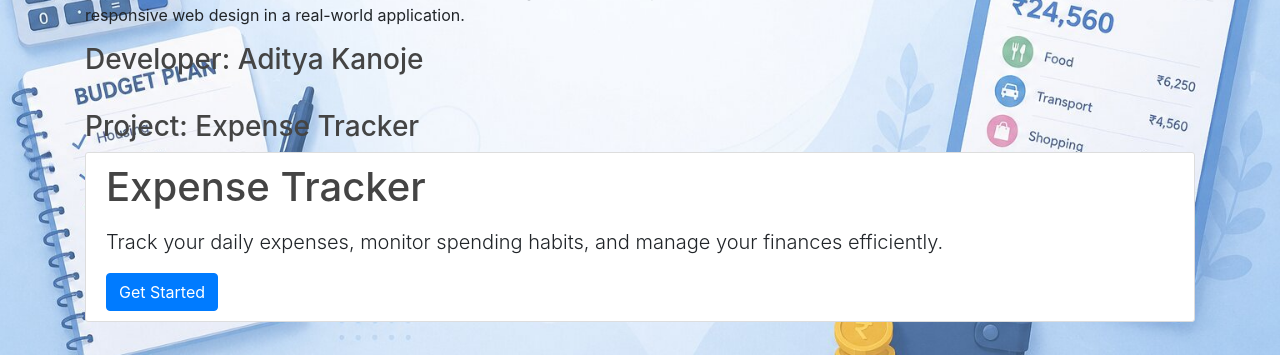
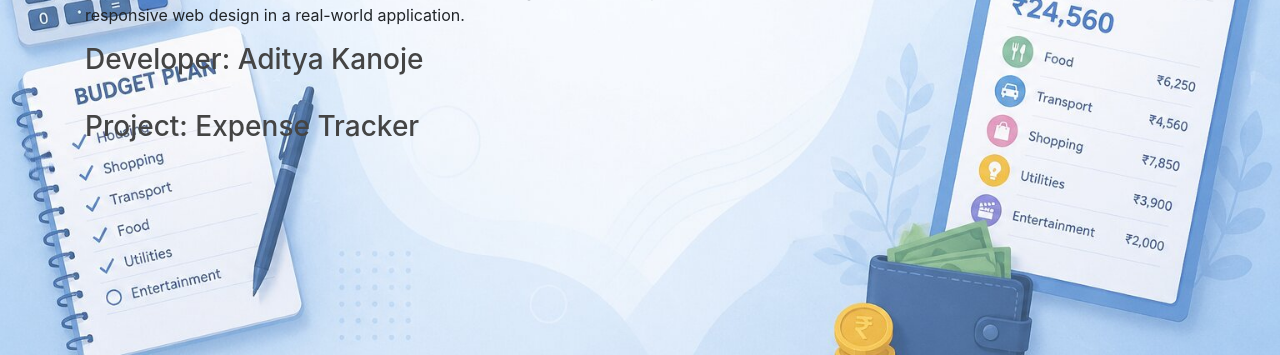
Before and after one commit to adityakanoje07-droid/Expense-Tracker-123, a Flask app: page /about in a window 1280 px wide. Shown: the part 445-800 px from the top of the page. Run offline with Flask 3, Linux system fonts and the light colour scheme; the visitor is signed in with stand-in values (Sample User, id 1); some libraries are stand-ins or nearby versions.

Commit message:
Update layout.html

```diff
--- a/templates/layout.html
+++ b/templates/layout.html
@@ -123,19 +123,23 @@
           </div>
         </div>
       </div>
-      <div class="content-section mb-4">
-            <h1 class="mb-3">Expense Tracker</h1>
+      {% if not current_user.is_authenticated %}
 
-            <p class="lead">
+        <div class="content-section">
+            <h1>Expense Tracker</h1>
+
+            <p>
                 Track your daily expenses, monitor spending habits,
                 and manage your finances efficiently.
             </p>
 
             <a href="{{ url_for('register') }}"
-              class="btn btn-primary">
-              Get Started
+               class="btn btn-primary">
+               Get Started
             </a>
         </div>
+
+       {% endif %}
 
     </main>
 
```
